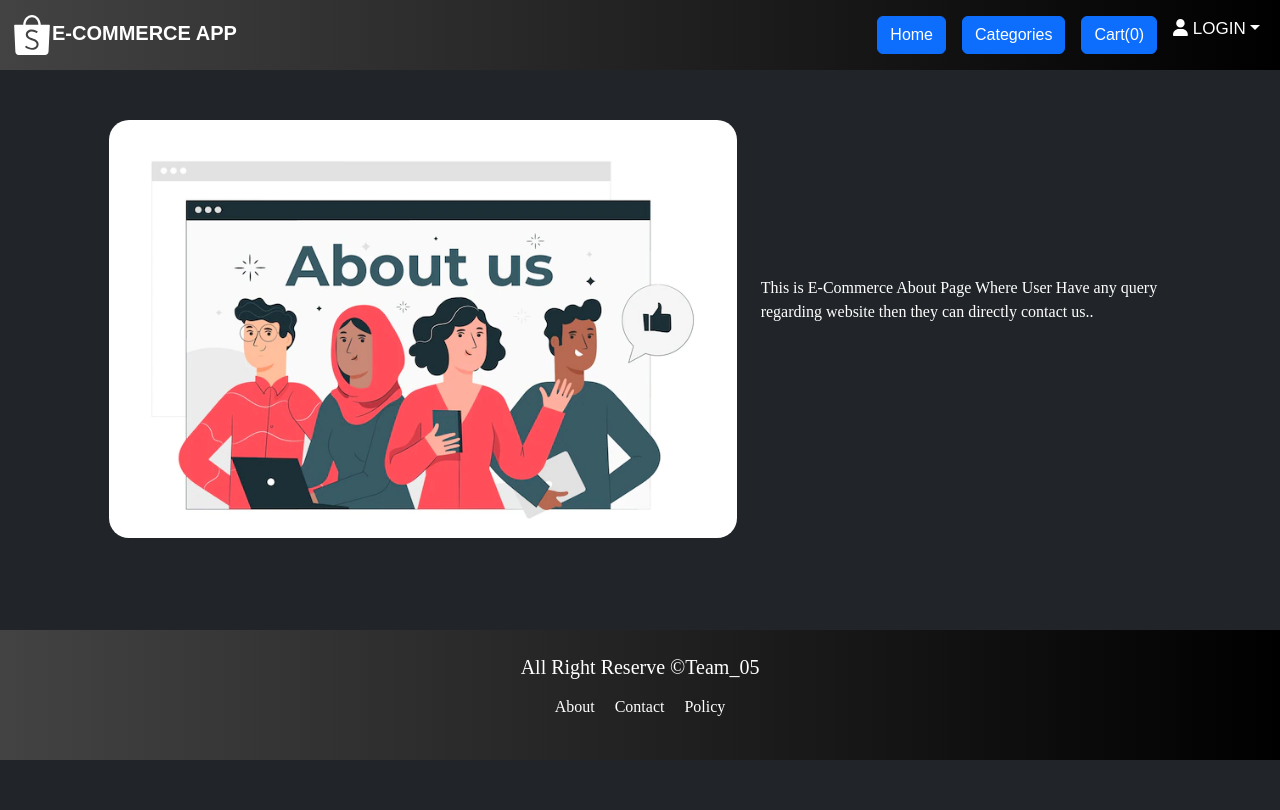
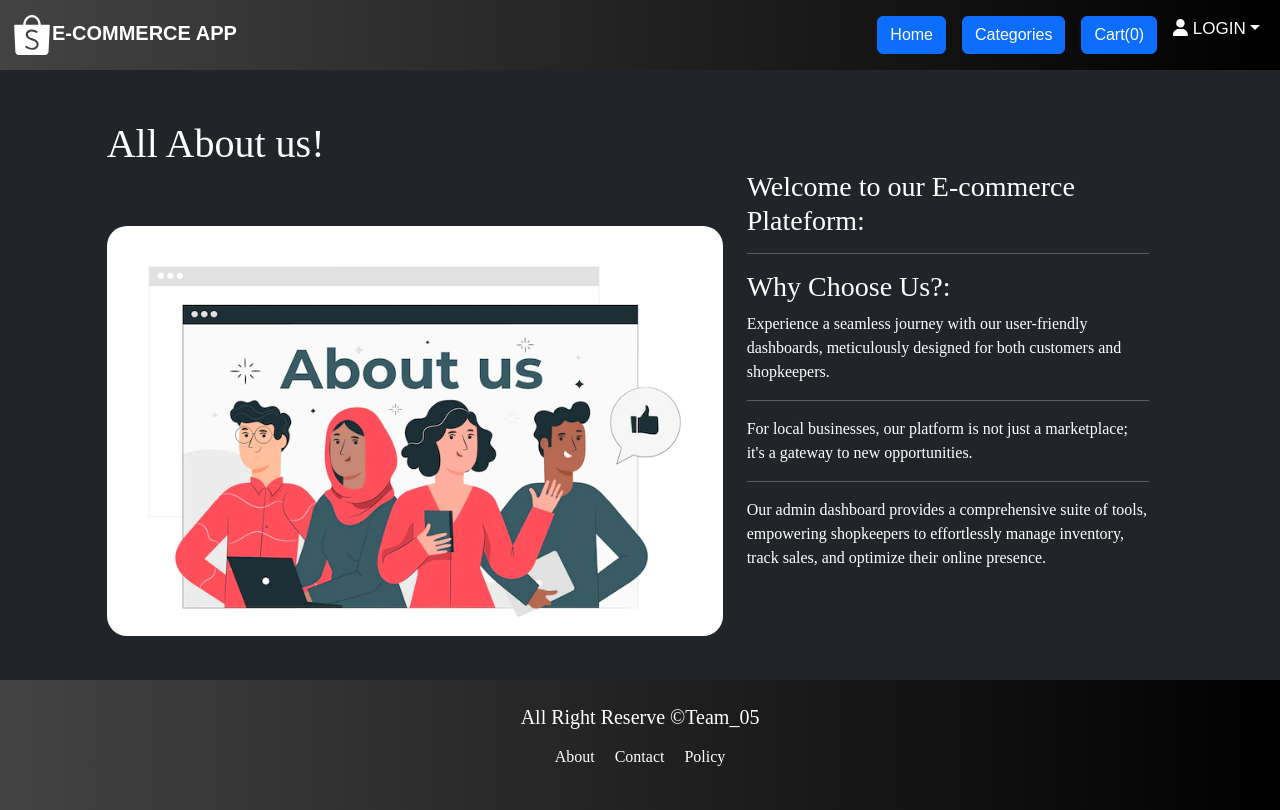
Before and after one commit to Touqeer001/E-commerce-web-application-using-MERN-Stack, a React (Create React App) app in the folder client/: page /about in a window 1280 px wide. Built offline with nearby package versions, Linux system fonts and the light colour scheme; no server answers.

Commit message:
updated About.js

```diff
--- a/client/src/pages/About.jsx
+++ b/client/src/pages/About.jsx
@@ -4,15 +4,29 @@ import Layout from "../components/Layout/Layout";
 const About = () => {
   return (
     <Layout>
-      <div className="row contactus">
+      <div className="row contactus" id="image">
         <div className="col-md-6 ">
+          <h1 style={{ color: "white" }}> All About us!</h1>
           <img src="/images/about.jpeg" alt="ABout us" id="image"></img>
         </div>
 
         <div className="col-md-4">
-          <p className="text-justify mt-2 textDesign">
-            This is E-Commerce About Page Where User Have any query regarding
-            website then they can directly contact us..
+          {/* <p className="text-justify mt-2 textDesign"> */}
+          <p>
+            <h3>Welcome to our E-commerce Plateform:</h3>
+            <hr></hr>
+          </p>
+          <h3 style={{ color: "white" }}>Why Choose Us?:</h3>
+          <p>
+            Experience a seamless journey with our user-friendly dashboards,
+            meticulously designed for both customers and shopkeepers.
+            <hr></hr>
+            For local businesses, our platform is not just a marketplace; it's a
+            gateway to new opportunities.
+            <hr></hr>
+            Our admin dashboard provides a comprehensive suite of tools,
+            empowering shopkeepers to effortlessly manage inventory, track
+            sales, and optimize their online presence.
           </p>
         </div>
       </div>
```
